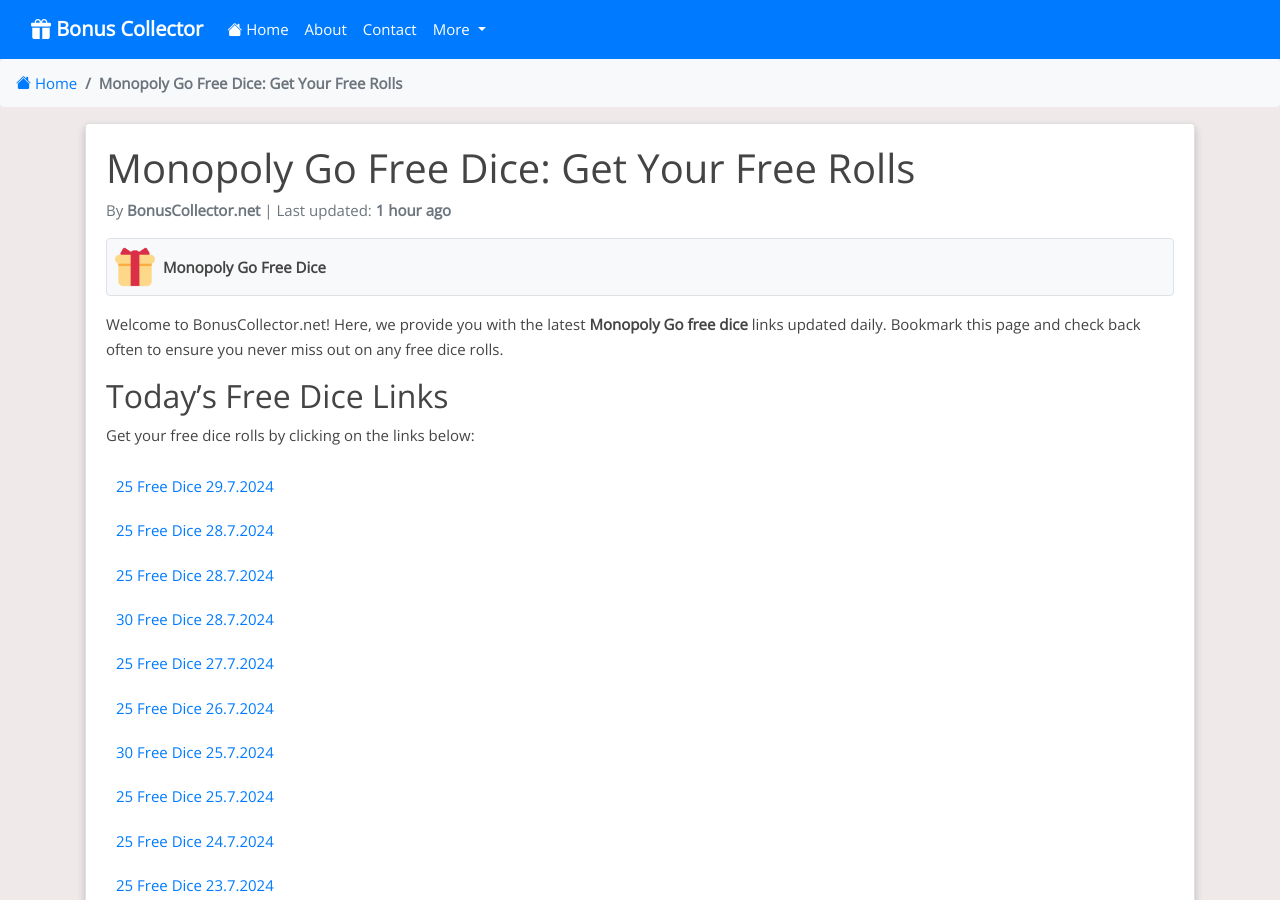
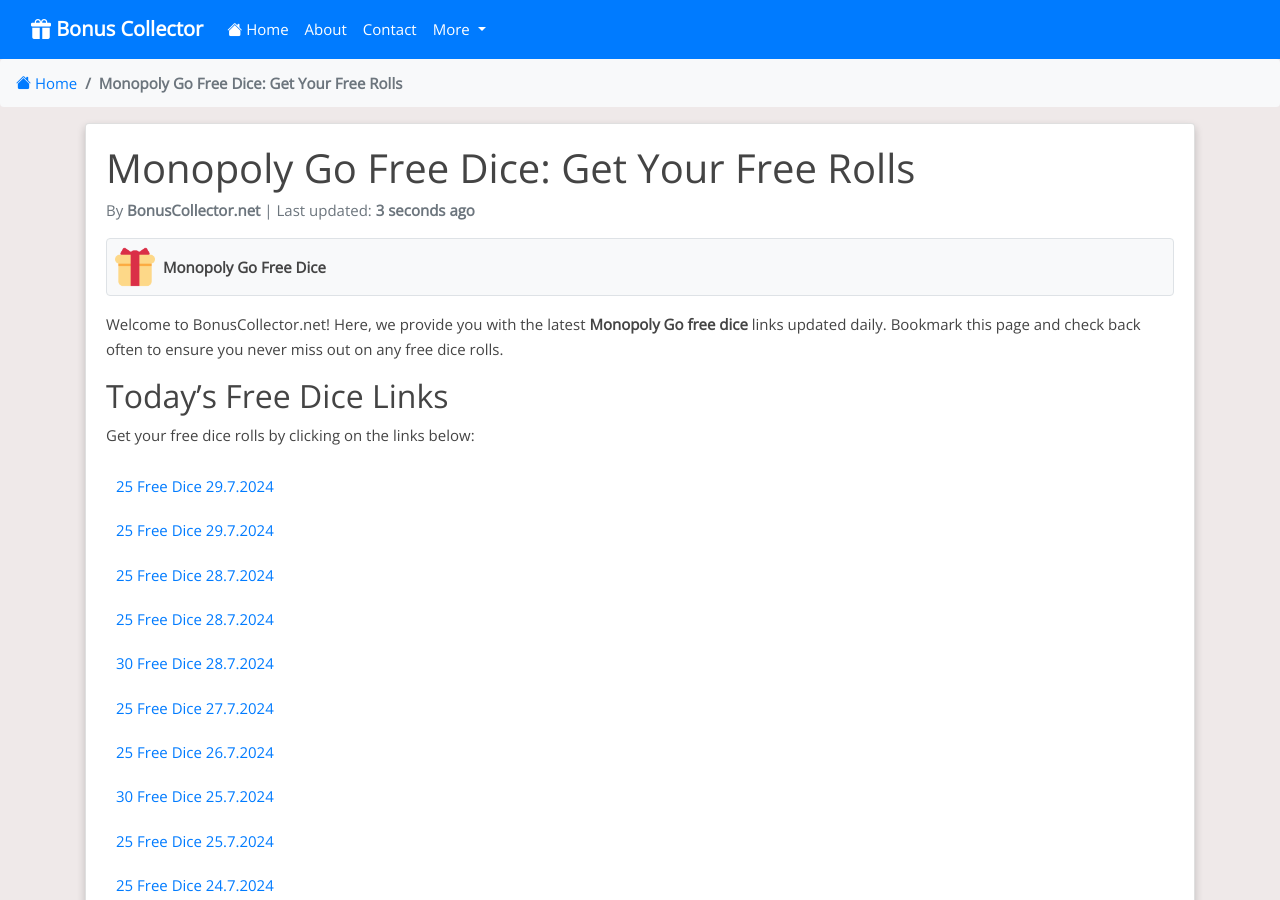
Before and after one commit to Prollad99/bs-net, a Jekyll site: the page built from _posts/2024-06-29-monopoly-go.md, in a window 1280 px wide and 900 px high. Built offline with Jekyll 4.4.1, drawn with Linux system fonts in a browser that asks for light colours; nearby versions of some CDN libraries; comment, search, counter and statistics services are not loaded.

Commit message:
Update monopoly-go reward links and last modified date

```diff
--- a/_data/include_files.yml
+++ b/_data/include_files.yml
@@ -32,7 +32,7 @@
   last_modified: 2024-07-28 07:33:54
 
 monopoly-go.html:
-  last_modified: 2024-07-29 12:44:00
+  last_modified: 2024-07-29 14:22:39
 
 doubledown-casino.html:
   last_modified: 2024-07-27 05:09:50
--- a/_includes/monopoly-go.html
+++ b/_includes/monopoly-go.html
@@ -1,4 +1,5 @@
 <html><body><div class="reward"><ul>
+<li><a href="https://mply.io/FMVjAuZbkno">25 free dice 29.7.2024</a></li>
 <li><a href="https://2tdd.adj.st/reward-link/ngnfty674863f?adjust_t=i2f8o2i_4btbvwg&adjust_deeplink_js=1">25 free dice 29.7.2024</a></li>
 <li><a href="https://2tdd.adj.st/reward-link/bndfkhghru5648?adjust_t=i2f8o2i_4btbvwg&adjust_deeplink_js=1">25 free dice 28.7.2024</a></li>
 <li><a href="https://2tdd.adj.st/reward-link/dktidk6839209?adjust_t=i2f8o2i_4btbvwg&adjust_deeplink_js=1">25 free dice 28.7.2024</a></li>
--- a/links-json/monopoly-go.json
+++ b/links-json/monopoly-go.json
@@ -1,4 +1,8 @@
 [
+  {
+    "href": "https://mply.io/FMVjAuZbkno",
+    "text": "25 free dice 29.7.2024"
+  },
   {
     "href": "https://2tdd.adj.st/reward-link/ngnfty674863f?adjust_t=i2f8o2i_4btbvwg&adjust_deeplink_js=1",
     "text": "25 free dice 29.7.2024"
```
